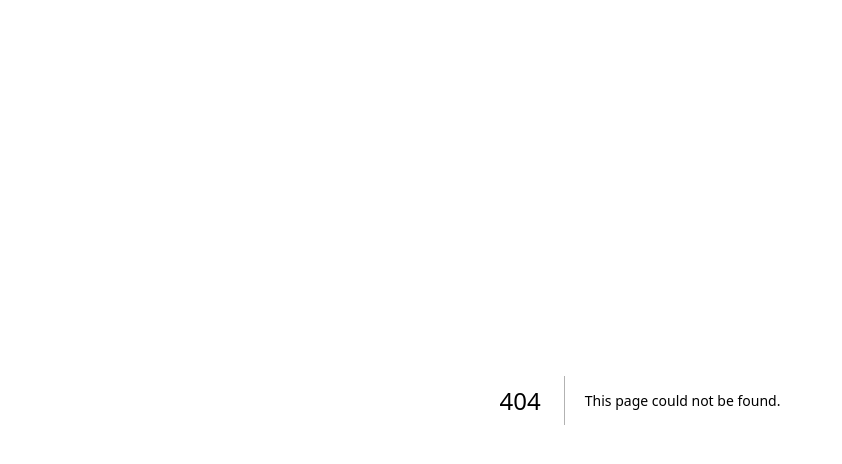
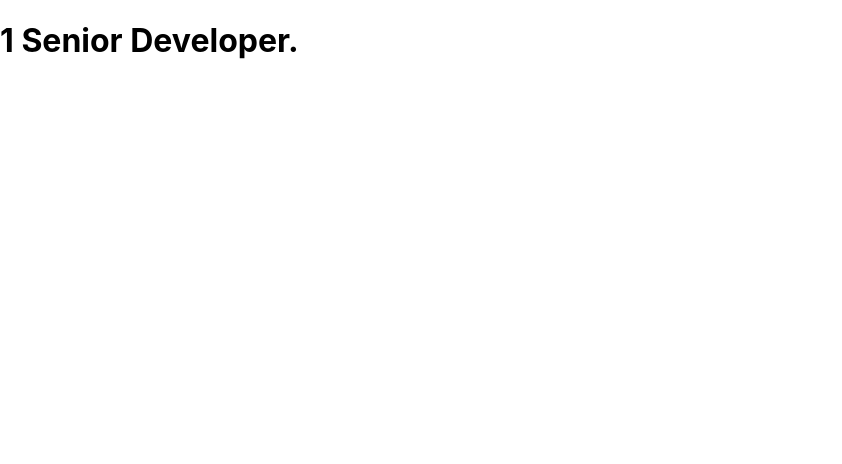
Before and after one commit to CoolShivas/001--Next_News_Project, a Next.js app in the folder news_next_project/: page /aboutus/1 in a window 1280 px wide. Before the commit this address had no page. Shown: the top 464 px of the page, without its empty margins (0-842 px from the left). Built offline with nearby package versions, Linux system fonts and the light colour scheme.

Commit message:
Extracting Dynamic Parameter Values.

```diff
--- /dev/null
+++ b/news_next_project/pages/aboutus/[blogNo].js
@@ -0,0 +1,15 @@
+import {useRouter} from "next/router";
+
+const blogNo = () => {
+
+    const router = useRouter();
+    const blogSerialNo = router.query.blogNo;
+
+  return (
+    <>
+    <h1> {blogSerialNo} Senior Developer. </h1>
+    </>
+  )
+}
+
+export default blogNo;
```
